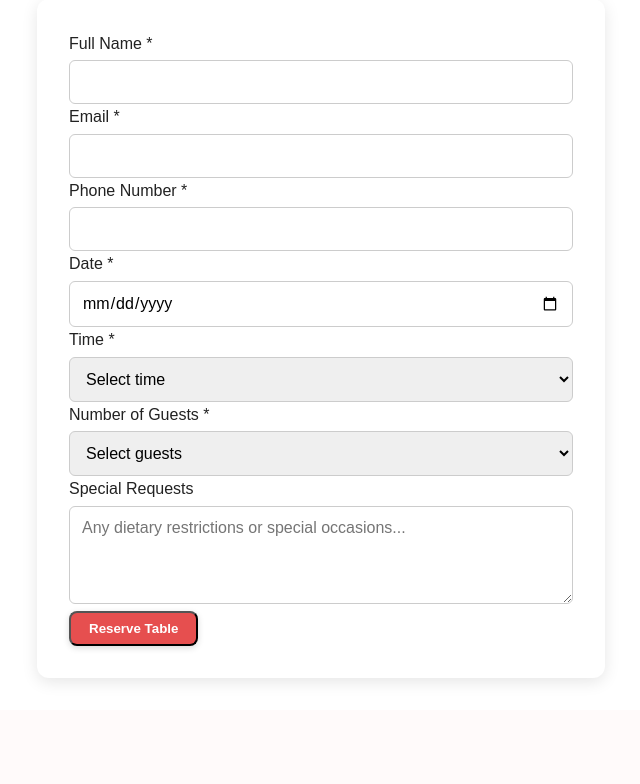
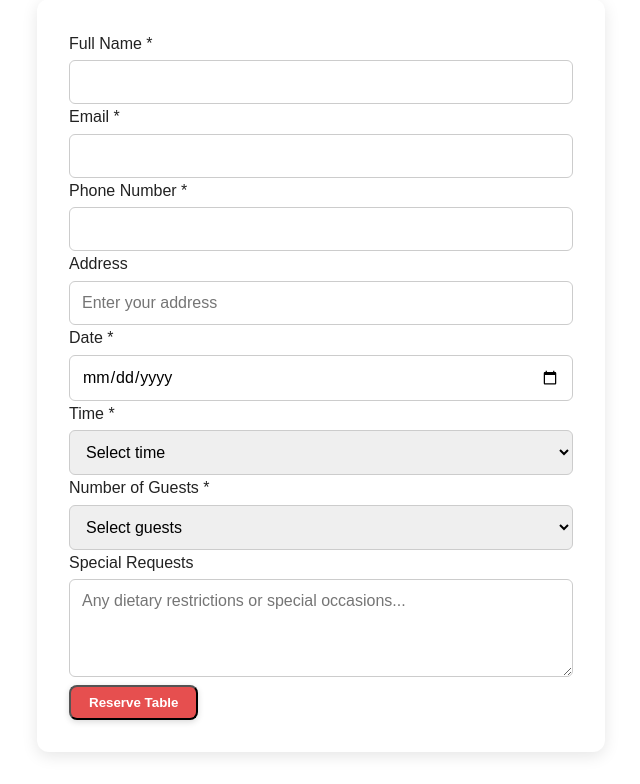
Before and after one commit to ClemRaku/Resturant-Management-System-University-Project, a Django app: page /reservation in a window 1280 px wide. Shown: the part 235-1019 px from the top of the page, without its empty margins (319-959 px from the left). Before the commit the page ends 917 px from the top, so only its background shows below. Run offline with Django 5.2, Linux system fonts and the light colour scheme; some libraries are stand-ins or nearby versions.

```diff
--- a/manage_system/templates/reserve.html
+++ b/manage_system/templates/reserve.html
@@ -69,6 +69,11 @@
         </div>
 
         <div class="form-group">
+          <label class="form-label">Address</label>
+          <input type="text" name="address" id="address" class="form-input" placeholder="Enter your address">
+        </div>
+
+        <div class="form-group">
           <label class="form-label">Date *</label>
           <input type="date" name = "date" id="date" class="form-input" required>
         </div>
--- a/manage_system/views.py
+++ b/manage_system/views.py
@@ -197,6 +197,7 @@ def customer_reserver(request):
         name = request.GET.get('full_name')
         email = request.GET.get('email')
         phone_no = int(request.GET.get('phone'))
+        address = request.GET.get('address')
         date = request.GET.get('date')
         time = request.GET.get('time')
         no_of_guest = int(request.GET.get('no_of_guest'))
@@ -238,16 +239,22 @@ def customer_reserver(request):
             mycursor.execute("SELECT email FROM accounts WHERE email = %s", (email,))
             has_acc = mycursor.fetchone() is not None
             has_account_val = 1 if has_acc else 0
-            insert_customer = "INSERT INTO customer (name, phone_no, email, has_account) VALUES (%s, %s, %s, %s)"
-            mycursor.execute(insert_customer, (name, phone_no, email, has_account_val))
+            email_to_insert = email if has_acc else None
+            insert_customer = "INSERT INTO customer (name, phone_no, email, has_account, address) VALUES (%s, %s, %s, %s, %s)"
+            mycursor.execute(insert_customer, (name, phone_no, email_to_insert, has_account_val, address))
             mydb.commit()
         else:
             # Update existing
             mycursor.execute("SELECT email FROM accounts WHERE email = %s", (email,))
             has_acc = mycursor.fetchone() is not None
             has_account_val = 1 if has_acc else 0
-            update_customer = "UPDATE customer SET name = %s, email = %s, has_account = %s WHERE phone_no = %s"
-            mycursor.execute(update_customer, (name, email, has_account_val, phone_no))
+            if has_acc:
+                update_customer = "UPDATE customer SET name = %s, email = %s, has_account = %s, address = %s WHERE phone_no = %s"
+                update_data = (name, email, has_account_val, address, phone_no)
+            else:
+                update_customer = "UPDATE customer SET name = %s, has_account = %s, address = %s WHERE phone_no = %s"
+                update_data = (name, has_account_val, address, phone_no)
+            mycursor.execute(update_customer, update_data)
             mydb.commit()
 
     #check with email for customer id.
```
